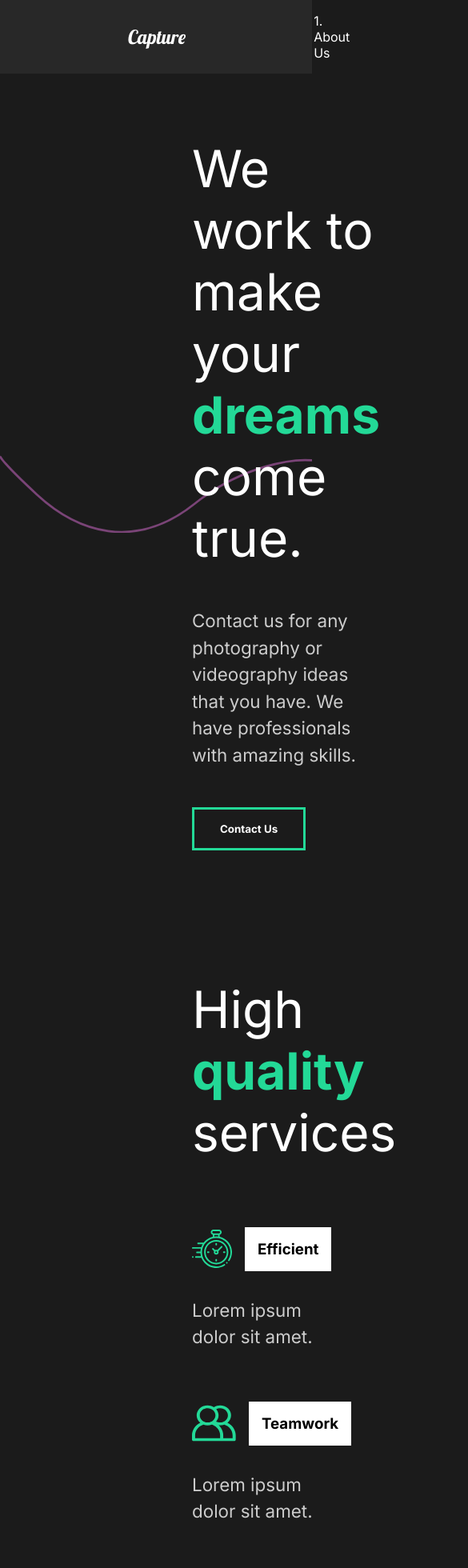
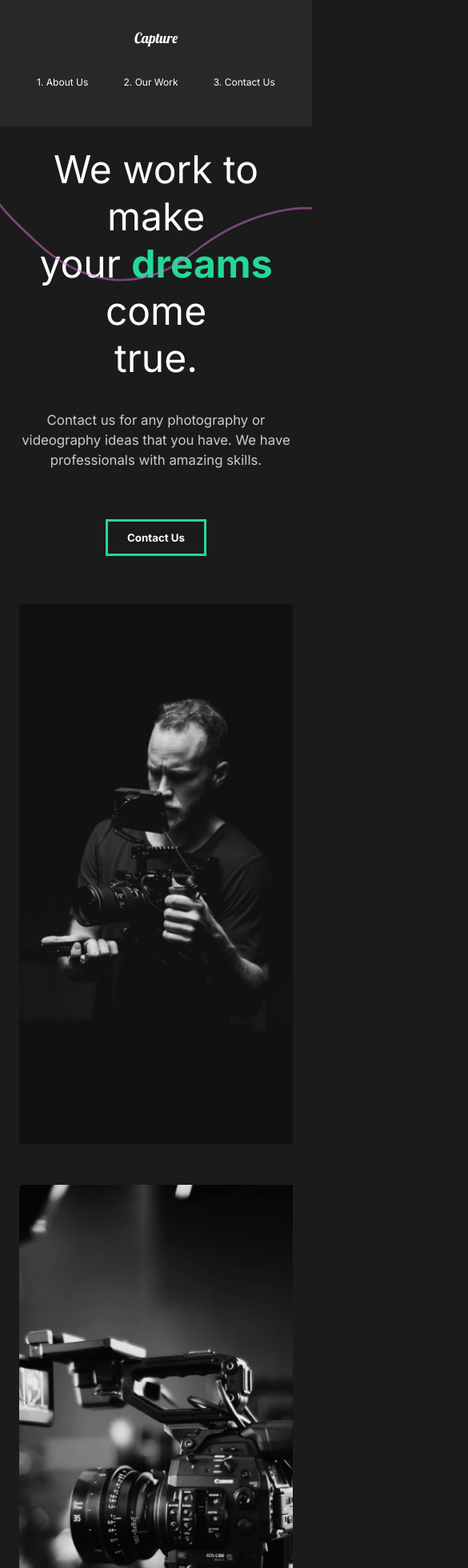
Before and after one commit to matteoguarnaccia/react-portfolio, a React (Create React App) app: page / in a window 390 px wide. Shown: the top 1960 px of the page at 80% size, 585 px wide, since content can reach past the window. Built offline with nearby package versions, Linux system fonts and the light colour scheme.

Commit message:
21. Mobile version

```diff
--- a/src/components/AboutSection.js
+++ b/src/components/AboutSection.js
@@ -1,7 +1,7 @@
 import React from "react";
 import home1 from "../img/home1.png";
 //Styled
-import { About, Description, Image, Hide } from "../syles";
+import { About, Description, Image, Hide } from "../styles";
 //Framer Motion
 import { motion } from "framer-motion";
 import { titleAnim, fade, photoAnim } from "../animation";
--- a/src/components/FaqSection.js
+++ b/src/components/FaqSection.js
@@ -1,6 +1,6 @@
 import React, { useState } from "react";
 import styled from "styled-components";
-import { About } from "../syles";
+import { About } from "../styles";
 import Toggle from "./Toggle";
 import { AnimateSharedLayout } from "framer-motion";
 import { useScroll } from "./useScroll";
--- a/src/components/GlobalStyle.js
+++ b/src/components/GlobalStyle.js
@@ -11,6 +11,12 @@
         background: #1b1b1b;
         font-family: 'Inter', sans-serif;
         overflow-x: hidden;
+    }
+
+    html{
+        @media (max-width: 1700px){
+            font-size: 75%;
+        }
     }
 
     button {
--- a/src/components/Nav.js
+++ b/src/components/Nav.js
@@ -53,6 +53,22 @@
     padding-left: 10rem;
     position: relative;
   }
+  @media (max-width: 1300px) {
+    flex-direction: column;
+    padding: 2rem 0rem;
+    #logo {
+      display: inline-block;
+      margin: 1rem;
+    }
+    ul {
+      padding: 2rem;
+      justify-content: space-around;
+      width: 100%;
+    }
+    li {
+      padding: 0;
+    }
+  }
 `;
 
 export default Nav;
--- a/src/components/ServicesSection.js
+++ b/src/components/ServicesSection.js
@@ -7,7 +7,7 @@
 import home2 from "../img/home2.png";
 //Styles
 import styled from "styled-components";
-import { About, Description, Image } from "../syles";
+import { About, Description, Image } from "../styles";
 import { scrollReveal } from "../animation";
 import { useScroll } from "./useScroll";
 
@@ -70,11 +70,19 @@
     width: 70%;
     padding: 2rem 0rem 4rem 0rem;
   }
+  @media (max-width: 1300px) {
+    h2 {
+      padding: 2rem 1rem;
+    }
+  }
 `;
 
 const Cards = styled.div`
   display: flex;
   flex-wrap: wrap;
+  @media (max-width: 1300px) {
+    justify-content: center;
+  }
 `;
 
 const Card = styled.div`
@@ -89,6 +97,10 @@
       padding: 1rem;
     }
   }
+  @media (max-width: 1300px) {
+    display: flex;
+    flex-direction: column;
+    align-items: center;
 `;
 
 export default ServicesSection;
--- a/src/components/Wave.js
+++ b/src/components/Wave.js
@@ -26,6 +26,9 @@
   position: absolute;
   left: 0;
   z-index: 1;
+  @media (max-width: 1300px) {
+    top: 30%;
+  }
 `;
 
 export default Wave;
--- a/src/components/useScroll.js
+++ b/src/components/useScroll.js
@@ -3,7 +3,7 @@
 
 export const useScroll = () => {
   const controls = useAnimation();
-  const [element, view] = useInView({ threshold: 0.5 });
+  const [element, view] = useInView({ threshold: 0.3 });
   if (view) {
     controls.start("show");
   } else {
--- a/src/pages/ContactUs.js
+++ b/src/pages/ContactUs.js
@@ -46,10 +46,17 @@
   padding: 5rem 10rem;
   color: #353535;
   min-height: 90vh;
+  @media (max-width: 1300px) {
+    padding: 2rem;
+    font-size: 1rem;
+  }
 `;
 const Title = styled.div`
   margin-bottom: 4rem;
   color: black;
+  @media (max-width: 1300px) {
+    margin-top: 5rem;
+  }
 `;
 const Hide = styled.div`
   overflow: hidden;
--- a/src/pages/MovieDetail.js
+++ b/src/pages/MovieDetail.js
@@ -75,9 +75,13 @@
   margin: 5rem 10rem;
   align-items: center;
   justify-content: space-around;
+  @media (max-width: 1300px) {
+    display: block;
+    margin: 2rem 2rem;
+  }
 `;
 const AwardStyle = styled.div`
-  padding: 5rem;
+  padding: 3rem;
   h3 {
     font-size: 2rem;
   }
--- a/src/pages/OurWork.js
+++ b/src/pages/OurWork.js
@@ -70,6 +70,9 @@
   h2 {
     padding: 1rem 0rem;
   }
+  @media (max-width: 1300px) {
+    padding: 2rem 2rem;
+  }
 `;
 
 const Movie = styled(motion.div)`
--- a/src/syles.js
+++ b/src/styles.js
@@ -8,6 +8,11 @@
   justify-content: space-between;
   padding: 5rem 10rem;
   color: white;
+  @media (max-width: 1300px) {
+    display: block;
+    padding: 2rem 2rem;
+    text-align: center;
+  }
 `;
 export const Description = styled.div`
   flex: 1;
@@ -15,6 +20,12 @@
   z-index: 2;
   h2 {
     font-weight: lighter;
+  }
+  @media (max-width: 1300px) {
+    padding: 0;
+    button {
+      margin: 2rem 0rem 5rem 0rem;
+    }
   }
 `;
 export const Image = styled.div`
```
